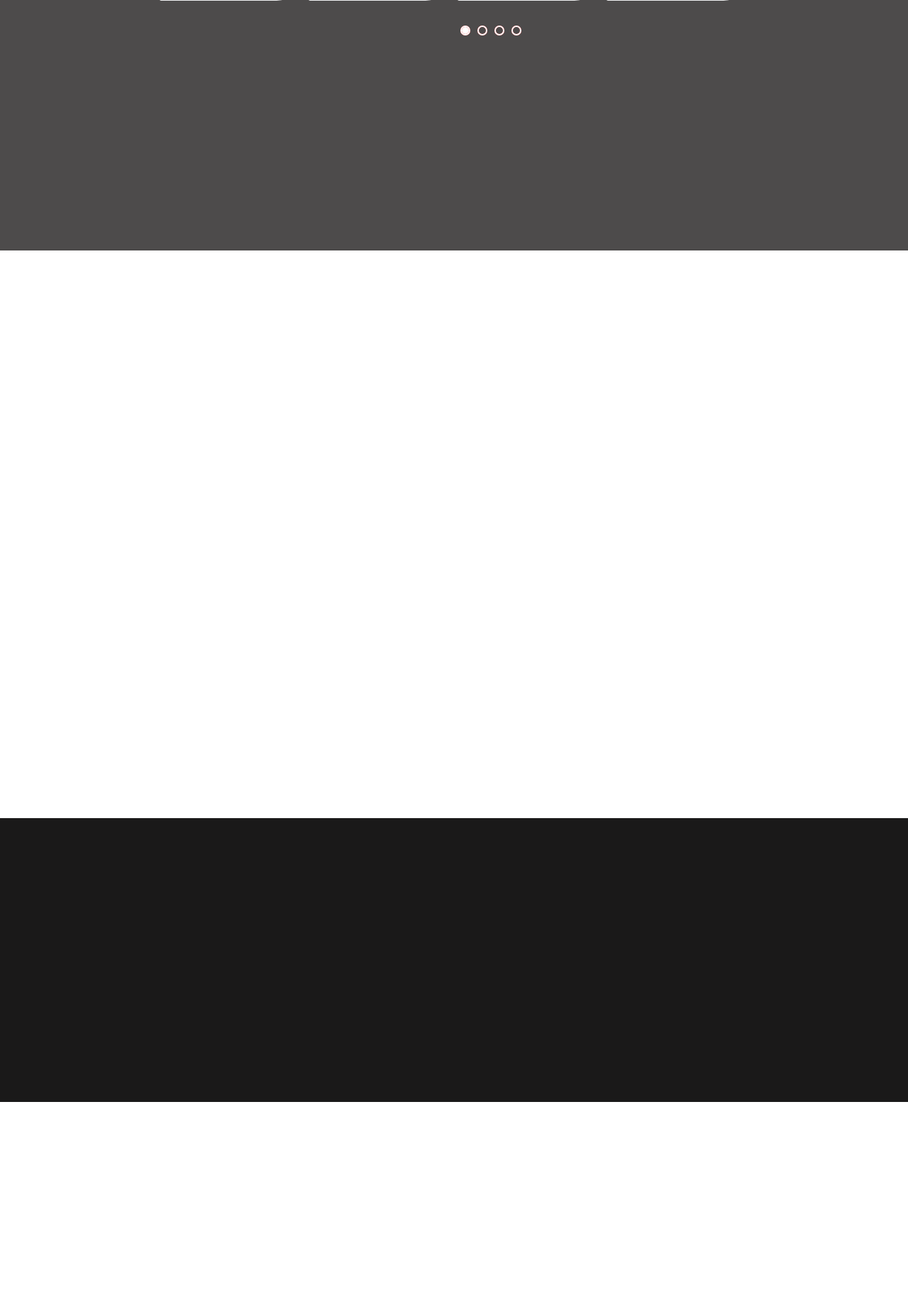
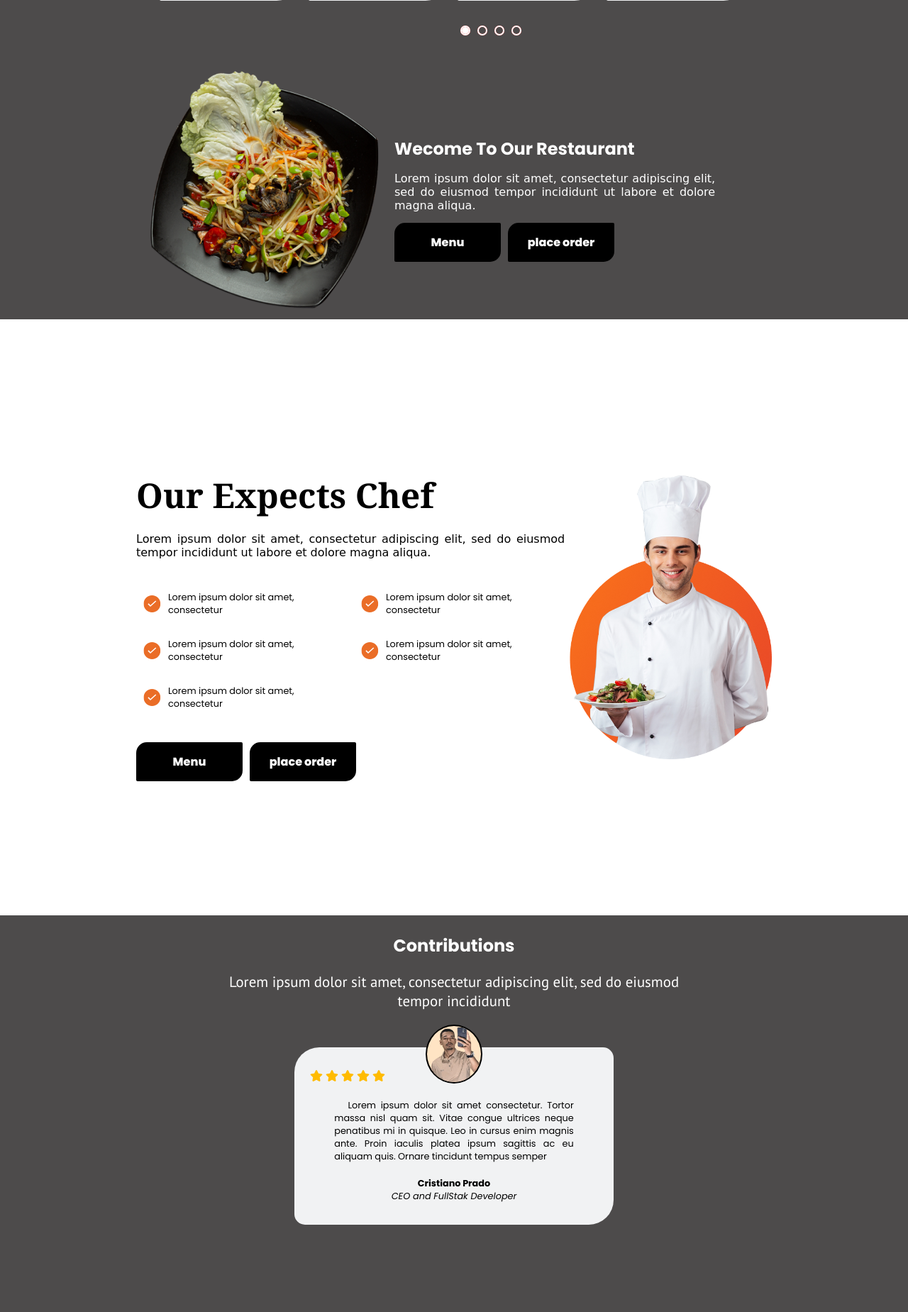
Before and after one commit to Cris-Prado/Food, a web app: file index.html in a window 1280 px wide. Shown: the part 1132-2981 px from the top of the page at 71% size. Before the commit the page ends 2685 px from the top, so only its background shows below. Run offline with its HTML, style and script files only (its server is not run), Linux system fonts and the light colour scheme; some web fonts are replaced.

Commit message:
contributions

```diff
--- a/index.html
+++ b/index.html
@@ -238,12 +238,88 @@
                             <label for="radio3" class="manual-btn"></label>
                             <label for="radio4" class="manual-btn"></label>
                         </div>
+                    </div>
                 </div>
+                <div class="promo-day">
+                    <img src="/assets/dish-2 1.png" alt="macarrão">
+
+                    <div class="text-promo">
+                        <h2 class="title">Wecome to Our Restaurant</h2>
+                        <p class="pg1">Lorem ipsum dolor sit amet, consectetur adipiscing elit, sed do eiusmod tempor incididunt ut labore et dolore magna aliqua.</p>
+                        <div class="reservation">
+                            <a href="/src/pages/menu.html" target="_blank" class="btanc">Menu</a>
+                            <a href="#" target="_blank" class="btanc">place order</a>
+                        </div>
+                    </div>
                 </div>
             </section>
         </section>
         <section class="about">
+            <div class="text-bout">
+                <h2 class="title about-title">Our Expects Chef</h2>
+                <p class="pg1">Lorem ipsum dolor sit amet, consectetur adipiscing elit, sed do eiusmod tempor incididunt ut labore et dolore magna aliqua.</p>
 
+                <div class="experient">
+                    <div class="wapper-exp">
+                        <img src="/assets/svg/check.svg">
+                        <p class="pg2">Lorem ipsum dolor sit amet, consectetur </p>
+                    </div>
+                    <div class="wapper-exp">
+                        <img src="/assets/svg/check.svg">
+                        <p class="pg2">Lorem ipsum dolor sit amet, consectetur </p>
+                    </div>
+                    <div class="wapper-exp">
+                        <img src="/assets/svg/check.svg">
+                        <p class="pg2">Lorem ipsum dolor sit amet, consectetur </p>
+                    </div>
+                    <div class="wapper-exp">
+                        <img src="/assets/svg/check.svg">
+                        <p class="pg2">Lorem ipsum dolor sit amet, consectetur </p>
+                    </div>
+                    <div class="wapper-exp">
+                        <img src="/assets/svg/check.svg">
+                        <p class="pg2">Lorem ipsum dolor sit amet, consectetur </p>
+                    </div>
+
+                </div>
+
+                <div class="reservation">
+                    <a href="/src/pages/menu.html" target="_blank" class="btanc">Menu</a>
+                    <a href="#" target="_blank" class="btanc">place order</a>
+                </div>
+            </div>
+
+            <img src="/assets/chef 2.png" alt="Chef" class="mage-chefe">
+        </section>
+        <section class="contributions">
+            <h2 class="title">contributions</h2>
+            <p class="pg3">Lorem ipsum dolor sit amet, consectetur adipiscing elit, sed do eiusmod tempor incididunt </p>
+
+            <div class="card-cont">
+                <img src="/assets/Cristiano-foto-removebg-preview.png" alt="cristiano" class="cont-icon">
+
+                <div class="wappper-cont">
+                    <div class="starcont">
+                        <img src="/assets/svg/star.svg">
+                        <img src="/assets/svg/star.svg">
+                        <img src="/assets/svg/star.svg">
+                        <img src="/assets/svg/star.svg">
+                        <img src="/assets/svg/star.svg">
+                    </div>
+                    <p class="pg4">Lorem ipsum dolor sit amet consectetur. Tortor massa nisl quam sit. Vitae congue ultrices neque penatibus mi in quisque. Leo in cursus enim magnis ante. Proin iaculis platea ipsum sagittis ac eu aliquam quis. Ornare tincidunt tempus semper </p>
+
+                    <p class="pg2 user-cont"><strong>Cristiano Prado</strong></p>
+                    <p class="pg2 desc-cont"><em>CEO and FullStak Developer</em></p>
+                </div>
+            </div>
+        </section>
+        <section class="feedback">
+            <h2 class="title">feedback</h2>
+            <p class="pg5">Lorem ipsum dolor sit amet consectetur adipisicing elit. Ipsa fugit nemo debitis fugiat minima.</p>
+
+            <form action="" class="formulario-feadback">
+
+            </form>
         </section>
     </main>
     <footer class="footer">
--- a/src/style/style.css
+++ b/src/style/style.css
@@ -78,6 +78,7 @@
 .title{
     margin-top: 25px;
     font-family: 'Poppins', sans-serif;
+    text-transform: capitalize;
 }
 
 .pg1{
@@ -133,7 +134,11 @@
 }
 
 .about{
-    height: 100vh;
+    min-height: 100vh;
+    margin: 20px 0;
+    display: flex;
+    align-items: center;
+    width: 70%;
 }
 .footer{
     display: flex;
@@ -275,6 +280,7 @@
     width: 70%;
     font-size: 0.8rem;
     margin-top: 40px;
+    text-align: center;
 }
 
 .cards{
@@ -333,7 +339,121 @@
     font-size: 0.7em;
 }
 
+.promo-day{
+    align-items: center;
+    justify-content: center;
+    display: flex;
+    width: 70%;
+}
 
+.promo-day .pg1{
+    width: 85%;
+}
+
+.mage-chefe{
+    height: 400px;
+}
+
+.experient{
+    margin: 35px 0;
+    display: grid;
+    grid-template-columns: 1fr 1fr;
+    align-items: center;
+    justify-content: center;
+    gap: 10px;
+}
+
+.wapper-exp{
+    display: flex;
+    align-items: center;
+    gap: 10px;
+    padding: 10px;
+}
+
+.about-title{
+    font-size: 3rem;
+    margin-bottom: 20px;
+    font-family: Cambria, Cochin, Georgia, Times, 'Times New Roman', serif;
+}
+
+.pg2{
+    font-family: 'Poppins', sans-serif;
+    font-size: 0.8rem;
+}
+
+.contributions{
+    min-height: 70vh;
+    background-color: #4d4b4b;
+    width: 100%;
+    display: flex;
+    color: white;
+    align-items: center;
+    flex-direction: column;
+    gap: 20px;
+}
+
+.card-cont{
+    display: flex;
+    justify-content: center;
+}
+
+.pg3{
+    font-family: "PT Sans", serif;
+    font-weight: 400;
+    font-size: 1.3rem;
+    width: 50%;
+    text-align: center;
+}
+
+.wappper-cont{
+    border-radius: 35px 15px;
+    width: 450px;
+    margin-top: 2rem;
+    height: 250px;
+    color: black;
+    display: flex;
+    flex-direction: column;
+    justify-content: center;
+    align-items: center;
+    background-color: #f1f2f3;
+}
+
+.pg4{
+    font-family: 'Poppins', sans-serif;
+    font-size: 0.8rem;
+    width: 75%;
+    margin: 20px 0;
+    text-indent: 1.2rem;
+    text-align: justify;
+}
+
+.cont-icon{
+    position: absolute;
+    color: black;
+    width: 5rem;
+    border-radius: 50%;
+    border: 2px solid black;
+    background-color: bisque;
+}
+
+.starcont{
+    margin-right: 300px;
+}
+
+.feedback{
+    min-height: 75vh;
+    display: flex;
+    align-items: center;
+    flex-direction: column;
+}
+.pg5{
+    font-family: 'Poppins', sans-serif;
+    font-size: 0.8rem;
+    width: 75%;
+    margin: 20px 0;
+    text-indent: 1.2rem;
+    text-align: center;
+}
 @media (max-width: 760px) {
     .nav-bar{
         flex-direction: column;
```
Also changed, not shown: assets/Cristiano-foto-removebg-preview.png (added), assets/chef 2.png (added), assets/svg/check.svg (added), assets/svg/star.svg (added), src/pages/cadastro.html (line endings or trailing spaces).
